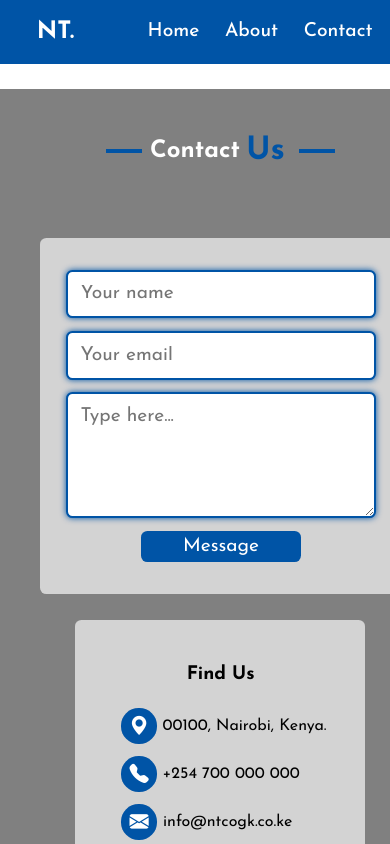
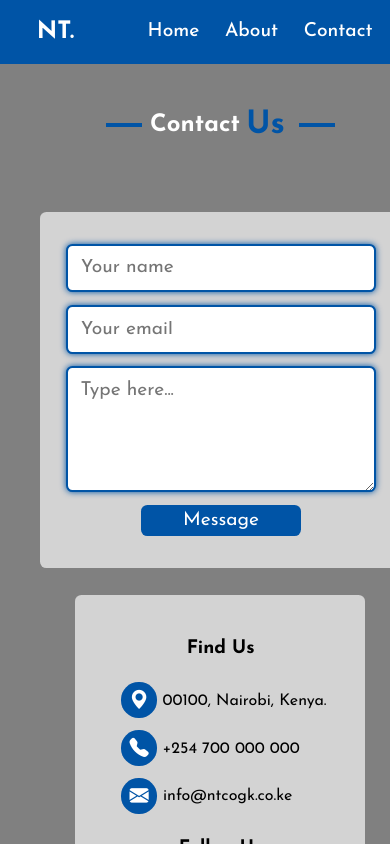
Before and after one commit to Omillo-Charles/New-Testament, a React (Vite) app in the folder new-testament/: page /contact in a window 390 px wide. Shown: the top 844 px of the page. Built offline with nearby package versions, Linux system fonts and the light colour scheme; a web font is replaced by a local one.

Commit message:
Responsive design for the contact

```diff
--- a/new-testament/src/Components/Contact.css
+++ b/new-testament/src/Components/Contact.css
@@ -13,11 +13,10 @@ div.contact {
     flex-direction: column;
 
     @media screen and (max-width: 768px) {
+        flex-direction: column;
+        align-items: center;
         width: 100vw;
-        display: flex;
-        justify-content: center;
-        align-items: center;
-        flex-direction: column;
+        margin: 0;
     }
 }
 
```
